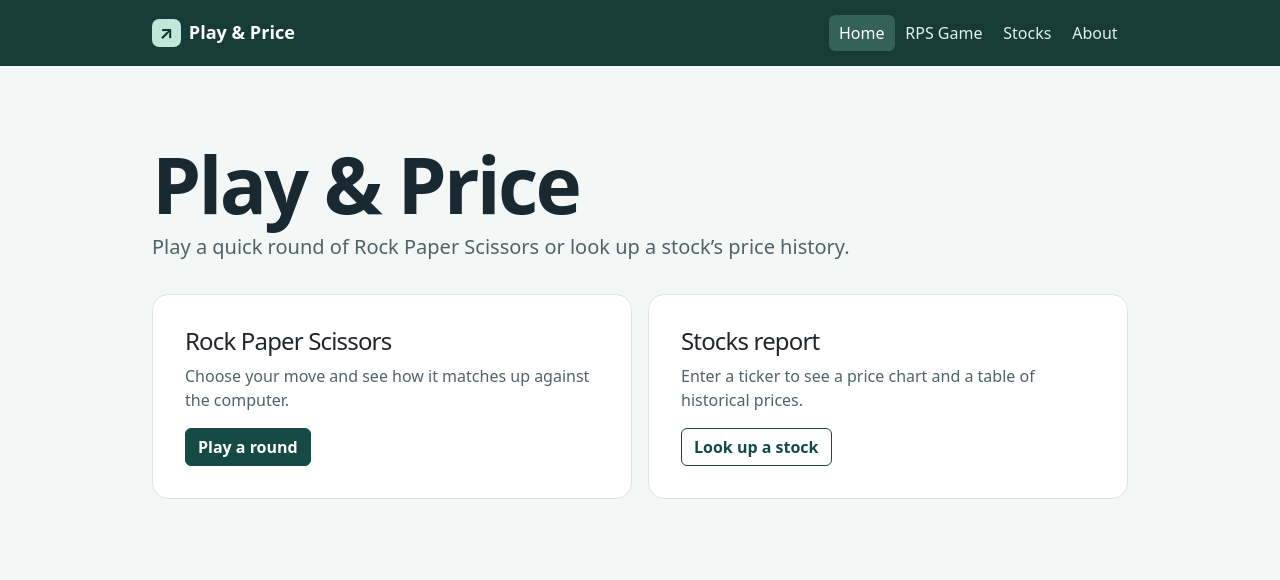
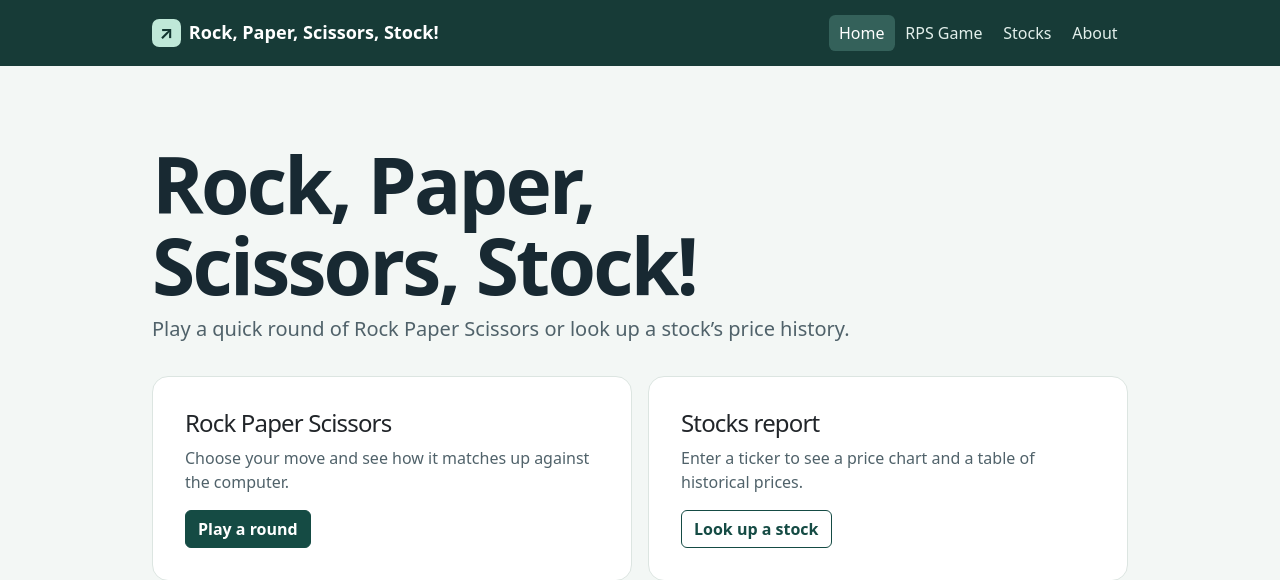
Before and after one commit to akseldemirp-gif/ADrock-paper-scissors, a Flask app: page / in a window 1280 px wide. Shown: the top 580 px of the page. Run offline with Flask 3, Linux system fonts and the light colour scheme.

Commit message:
Rename app to Rock, Paper, Scissors, Stock!

```diff
--- a/web_app/templates/home.html
+++ b/web_app/templates/home.html
@@ -1,7 +1,7 @@
 {% extends "layout.html" %}
 {% block content %}
 <header class="home-intro">
-  <h1>Play &amp; Price</h1>
+  <h1>Rock, Paper, Scissors, Stock!</h1>
   <p class="lead">Play a quick round of Rock Paper Scissors or look up a stock’s price history.</p>
 </header>
 <div class="row g-3">
--- a/web_app/templates/layout.html
+++ b/web_app/templates/layout.html
@@ -3,7 +3,7 @@
 <head>
   <meta charset="utf-8">
   <meta name="viewport" content="width=device-width, initial-scale=1">
-  <title>{% block title %}Home{% endblock %} · Play &amp; Price</title>
+  <title>{% block title %}Home{% endblock %} · Rock, Paper, Scissors, Stock!</title>
   <link rel="stylesheet" href="https://cdn.jsdelivr.net/npm/bootstrap@5.3.3/dist/css/bootstrap.min.css"
         integrity="sha384-QWTKZyjpPEjISv5WaRU9OFeRpok6YctnYmDr5pNlyT2bRjXh0JMhjY6hW+ALEwIH" crossorigin="anonymous">
   <link rel="stylesheet" href="{{ url_for('static', filename='site.css') }}">
@@ -13,7 +13,7 @@
   <nav class="navbar navbar-dark site-nav" aria-label="Main navigation">
     <div class="container shell nav-inner">
       <a class="navbar-brand d-inline-flex align-items-center gap-2" href="{{ url_for('home.index') }}">
-        <span class="brand-icon" aria-hidden="true">↗</span> Play &amp; Price
+        <span class="brand-icon" aria-hidden="true">↗</span> Rock, Paper, Scissors, Stock!
       </a>
       <ul class="navbar-nav flex-row flex-wrap">
         {% for endpoint, label in [('home.index', 'Home'), ('rps.form', 'RPS Game'), ('stocks.stock_form', 'Stocks'), ('home.about', 'About')] %}
```
Also changed, not shown: README.md.
